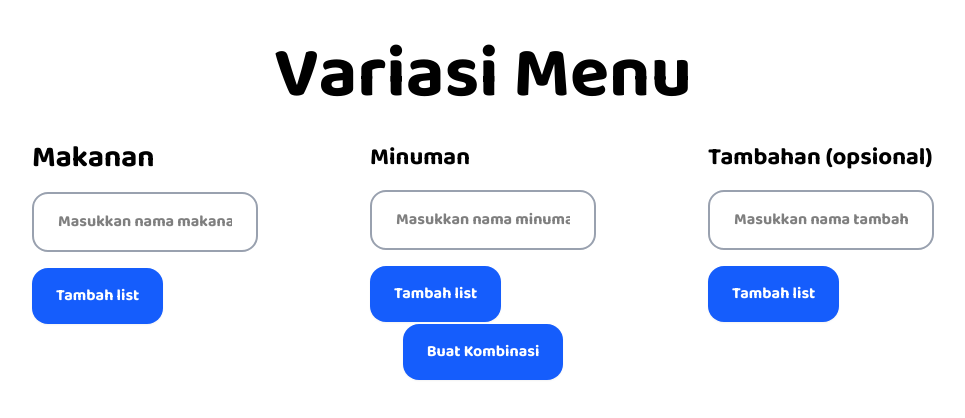
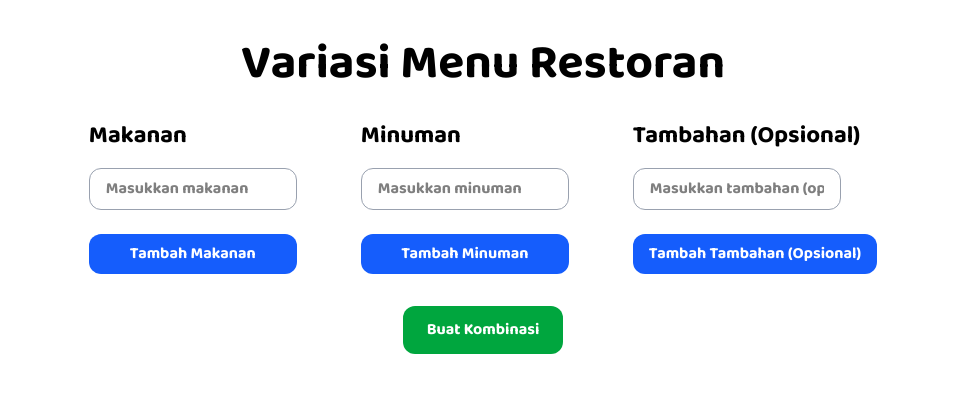
Before and after one commit to BintangKurniawan/kombinatorial-matdis, a Next.js app: page / in a window 1280 px wide. Shown: the top 418 px of the page, without its empty margins (157-1122 px from the left). Built offline with nearby package versions, Linux system fonts and the light colour scheme.

Commit message:
Kombinator

```diff
--- a/src/app/page.tsx
+++ b/src/app/page.tsx
@@ -1,8 +1,9 @@
 "use client";
 
-import React from "react";
+import React, { useState } from "react";
 import { Baloo_Bhai_2 } from "next/font/google";
-import { useState } from "react";
+import TableMenu from "@/components/ui/tableMenu";
+import { getKombinasiMenu } from "@/lib/kombinasi";
 
 const balooBhaiBold = Baloo_Bhai_2({
   weight: ["700"],
@@ -10,147 +11,88 @@ const balooBhaiBold = Baloo_Bhai_2({
 });
 
 export default function Home() {
-  // ini semua data
   const [makananList, setMakananList] = useState<string[]>([""]);
   const [minumanList, setMinumanList] = useState<string[]>([""]);
   const [tambahanList, setTambahanList] = useState<string[]>([""]);
+  const [kombinasiList, setKombinasiList] = useState<
+    { makanan: string; minuman: string; tambahan: string[] }[]
+  >([]);
+  const inputSections = [
+  { label: "Makanan", list: makananList, setList: setMakananList },
+  { label: "Minuman", list: minumanList, setList: setMinumanList },
+  { label: "Tambahan (Opsional)", list: tambahanList, setList: setTambahanList },
+];
 
-  const handleAddMakananList = () => {
-    setMakananList([...makananList, ""]);
+
+  const handleAdd = (list: string[], setList: React.Dispatch<React.SetStateAction<string[]>>) =>
+    setList([...list, ""]);
+  const handleRemove = (i: number, list: string[], setList: React.Dispatch<React.SetStateAction<string[]>>) => {
+    const newList = [...list];
+    newList.splice(i, 1);
+    setList(newList);
   };
-  const handleRemoveMakananList = (i: number) => {
-    const deleteVal = [...makananList];
-    deleteVal.splice(i, 1);
-    setMakananList(deleteVal);
-    console.log(minumanList);
-  };
-
-  const handleAddMinumanList = () => {
-    setMinumanList([...minumanList, ""]);
-  };
-  const handleRemoveMinumanList = (i: number) => {
-    const deleteVal = [...minumanList];
-    deleteVal.splice(i, 1);
-    setMinumanList(deleteVal);
-    console.log(minumanList);
-  };
-
-  const handleAddTambahanList = () => {
-    setTambahanList([...tambahanList, ""]);
-  };
-  const handleRemoveTambahanList = (i: number) => {
-    const deleteVal = [...tambahanList];
-    deleteVal.splice(i, 1);
-    setTambahanList(deleteVal);
-    console.log(tambahanList);
-  };
-
-  const handleInputMakananChange = (event: React.ChangeEvent<HTMLInputElement>, index: number) => {
-    const { value } = event.target;
-    const list = [...makananList];
-    list[index] = value;
-    setMakananList(list);
-  };
-
-  const handleInputMinumanChange = (event: React.ChangeEvent<HTMLInputElement>, index: number) => {
-    const { value } = event.target;
-    const list = [...minumanList];
-    list[index] = value;
-    setMinumanList(list);
-  };
-
-  const handleInputTambahanChange = (event: React.ChangeEvent<HTMLInputElement>, index: number) => {
-    const { value } = event.target;
-    const list = [...tambahanList];
-    list[index] = value;
-    setTambahanList(list);
+  const handleInputChange = (
+    event: React.ChangeEvent<HTMLInputElement>,
+    index: number,
+    list: string[],
+    setList: React.Dispatch<React.SetStateAction<string[]>>
+  ) => {
+    const updated = [...list];
+    updated[index] = event.target.value;
+    setList(updated);
   };
 
   const handleBuatKombinasi = () => {
-    console.log(1);
+    const hasil = getKombinasiMenu(makananList, minumanList, tambahanList);
+    setKombinasiList(hasil);
   };
 
   return (
     <div className={`${balooBhaiBold.className} flex flex-col items-center justify-center my-10`}>
-      <h1 className="font-bold text-7xl mb-7">Variasi Menu</h1>
+      <h1 className="text-5xl font-bold mb-8">Variasi Menu Restoran</h1>
 
-      <div className="max-w-[1220px] flex flex-row items-center gap-28 justify-center">
-        <div className="flex flex-col items-start justify-center gap-4">
-          <h2 className="font-bold text-3xl">Makanan</h2>
-          <div className="flex flex-col items-start justify-center gap-3">
-            {makananList.map((makanan, index) => {
-              const deleteBtn = index >= 1;
+      <div className="flex gap-16">
+        {inputSections.map(({ label, list, setList }, idx) => (
+  <div key={idx} className="flex flex-col gap-4">
+    <h2 className="text-2xl font-bold">{label}</h2>
+    {list.map((val, i) => (
+      <div key={i} className="flex gap-2">
+        <input
+          type="text"
+          className="border border-gray-400 px-4 py-2 rounded-xl"
+          placeholder={`Masukkan ${label.toLowerCase()}`}
+          value={val}
+          onChange={(e) => handleInputChange(e, i, list, setList)}
+        />
+        {i > 0 && (
+          <button
+            className="bg-red-500 text-white px-4 rounded-xl"
+            onClick={() => handleRemove(i, list, setList)}
+          >
+            Hapus
+          </button>
+        )}
+      </div>
+    ))}
+    <button
+      className="bg-blue-600 text-white px-4 py-2 rounded-xl mt-2"
+      onClick={() => handleAdd(list, setList)}
+    >
+      Tambah {label}
+    </button>
+  </div>
+))}
 
-              return (
-                <div className="flex flex-row items-start gap-2" key={index}>
-                  <input type="text" placeholder="Masukkan nama makanan" className="border-2 border-gray-400 py-4 px-6 rounded-2xl" onChange={(event) => handleInputMakananChange(event, index)} />
-                  {deleteBtn && (
-                    <button className="bg-red-500 text-white shadow-xs hover:bg-red-600 py-4 px-6 rounded-2xl cursor-pointer" onClick={() => handleRemoveMakananList(index)}>
-                      Hapus
-                    </button>
-                  )}{" "}
-                </div>
-              );
-            })}
-          </div>
-
-          <button className="bg-blue-600 text-white shadow-xs hover:bg-primary/90 py-4 px-6 rounded-2xl cursor-pointer" onClick={handleAddMakananList}>
-            Tambah list
-          </button>
-        </div>
-
-        <div className="flex flex-col items-start justify-center gap-4">
-          <h1 className="font-bold text-2xl">Minuman</h1>
-          <div className="flex flex-col items-start justify-center gap-3">
-            {minumanList.map((minuman, index) => {
-              const deleteBtn = index >= 1;
-
-              return (
-                <div className="flex flex-row items-start gap-2" key={index}>
-                  <input type="text" placeholder="Masukkan nama minuman" className="border-2 border-gray-400 py-4 px-6 rounded-2xl" onChange={(event) => handleInputMinumanChange(event, index)} />
-                  {deleteBtn && (
-                    <button className="bg-red-500 text-white shadow-xs hover:bg-red-600 py-4 px-6 rounded-2xl cursor-pointer" onClick={() => handleRemoveMinumanList(index)}>
-                      Hapus
-                    </button>
-                  )}{" "}
-                </div>
-              );
-            })}
-          </div>
-
-          <button className="bg-blue-600 text-white shadow-xs hover:bg-primary/90 py-4 px-6 rounded-2xl cursor-pointer" onClick={handleAddMinumanList}>
-            Tambah list
-          </button>
-        </div>
-
-        <div className="flex flex-col items-start justify-center gap-4">
-          <h1 className="font-bold text-2xl">Tambahan (opsional)</h1>
-          <div className="flex flex-col items-start justify-center gap-3">
-            {tambahanList.map((tambahan, index) => {
-              const deleteBtn = index >= 1;
-
-              return (
-                <div className="flex flex-row items-start gap-2" key={index}>
-                  <input type="text" placeholder="Masukkan nama tambahan (opsional)" className="border-2 border-gray-400 py-4 px-6 rounded-2xl" onChange={(event) => handleInputTambahanChange(event, index)} />
-                  {deleteBtn && (
-                    <button className="bg-red-500 text-white shadow-xs hover:bg-red-600 py-4 px-6 rounded-2xl cursor-pointer" onClick={() => handleRemoveTambahanList(index)}>
-                      Hapus
-                    </button>
-                  )}{" "}
-                </div>
-              );
-            })}
-          </div>
-
-          <button className="bg-blue-600 text-white shadow-xs hover:bg-primary/90 py-4 px-6 rounded-2xl cursor-pointer" onClick={handleAddTambahanList}>
-            Tambah list
-          </button>
-        </div>
       </div>
 
-      <button className="bg-blue-600 text-white shadow-xs hover:bg-primary/90 py-4 px-6 rounded-2xl cursor-pointer" onClick={handleBuatKombinasi}>
+      <button
+        onClick={handleBuatKombinasi}
+        className="mt-8 bg-green-600 hover:bg-green-700 text-white px-6 py-3 rounded-xl"
+      >
         Buat Kombinasi
       </button>
+
+      <TableMenu kombinasiList={kombinasiList} />
     </div>
   );
 }
--- /dev/null
+++ b/src/components/ui/tableMenu.tsx
@@ -0,0 +1,45 @@
+import React from "react";
+
+interface Kombinasi {
+  makanan: string;
+  minuman: string;
+  tambahan: string[];
+}
+
+interface TableMenuProps {
+  kombinasiList: Kombinasi[];
+}
+
+const TableMenu: React.FC<TableMenuProps> = ({ kombinasiList }) => {
+  if (kombinasiList.length === 0) return null;
+
+  return (
+    <div className="mt-10 w-[90%]">
+      <h2 className="text-2xl font-bold mb-4">Hasil Kombinasi ({kombinasiList.length})</h2>
+      <table className="table-auto w-full border border-gray-400 text-center">
+        <thead className="bg-gray-200">
+          <tr>
+            <th className="border px-4 py-2">No</th>
+            <th className="border px-4 py-2">Makanan</th>
+            <th className="border px-4 py-2">Minuman</th>
+            <th className="border px-4 py-2">Tambahan</th>
+          </tr>
+        </thead>
+        <tbody>
+          {kombinasiList.map((item, i) => (
+            <tr key={i}>
+              <td className="border px-4 py-2">{i + 1}</td>
+              <td className="border px-4 py-2">{item.makanan}</td>
+              <td className="border px-4 py-2">{item.minuman}</td>
+              <td className="border px-4 py-2">
+                {item.tambahan.length > 0 ? item.tambahan.join(", ") : "-"}
+              </td>
+            </tr>
+          ))}
+        </tbody>
+      </table>
+    </div>
+  );
+};
+
+export default TableMenu;
--- /dev/null
+++ b/src/lib/kombinasi.ts
@@ -0,0 +1,46 @@
+interface Kombinasi {
+  makanan: string;
+  minuman: string;
+  tambahan: string[];
+}
+
+export function getKombinasiMenu(
+  makananList: string[],
+  minumanList: string[],
+  tambahanList: string[]
+): Kombinasi[] {
+  const makananValid = makananList.filter((m) => m.trim() !== "");
+  const minumanValid = minumanList.filter((m) => m.trim() !== "");
+  const tambahanValid = tambahanList.filter((t) => t.trim() !== "");
+
+  const tambahanSubsets = getSubsets(tambahanValid);
+  const hasil: Kombinasi[] = [];
+
+  makananValid.forEach((makanan) => {
+    minumanValid.forEach((minuman) => {
+      tambahanSubsets.forEach((tambahanCombo) => {
+        hasil.push({ makanan, minuman, tambahan: tambahanCombo });
+      });
+    });
+  });
+
+  return hasil;
+}
+
+// Fungsi bantu: menghasilkan semua subset dari array
+function getSubsets(arr: string[]): string[][] {
+  const result: string[][] = [];
+  const total = 1 << arr.length;
+
+  for (let i = 0; i < total; i++) {
+    const subset: string[] = [];
+    for (let j = 0; j < arr.length; j++) {
+      if (i & (1 << j)) {
+        subset.push(arr[j]);
+      }
+    }
+    result.push(subset);
+  }
+
+  return result;
+}
```
Also changed, not shown: 1 other file (tests, documents, lock files or other folders).
